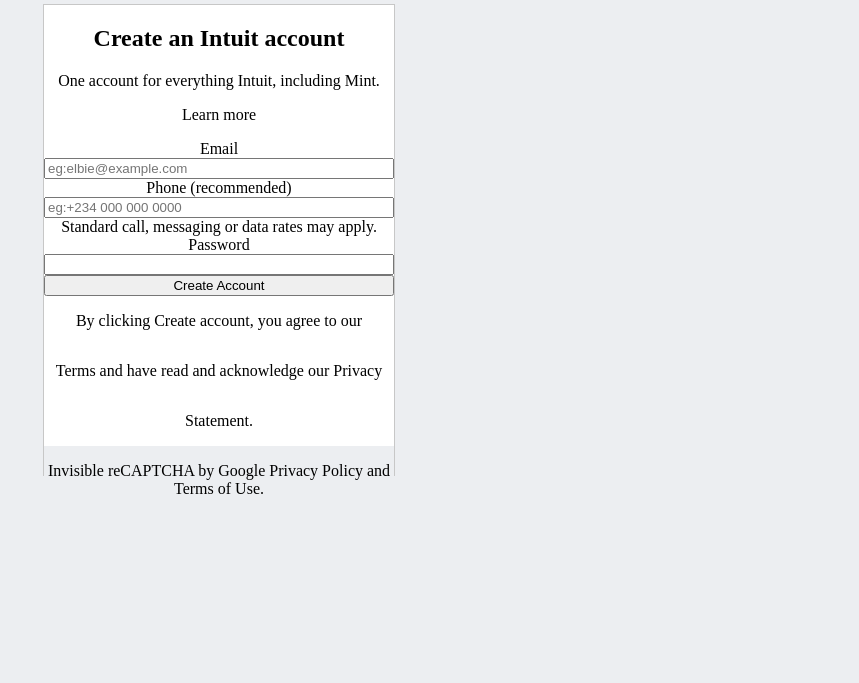
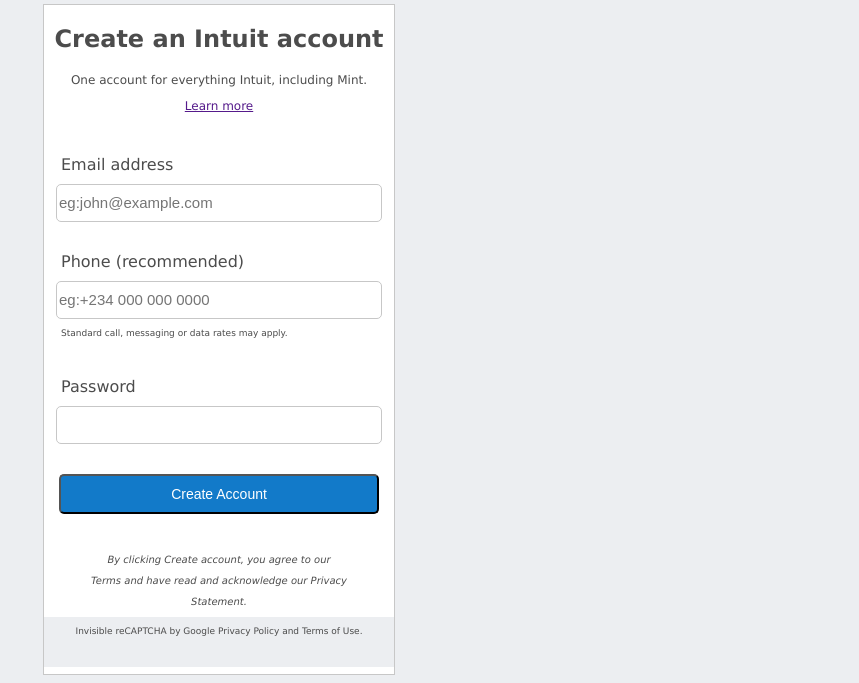
Before and after one commit to Elbie-em/mint.com_signup_page_clone, a plain HTML site: page index.html in a window 1280 px wide. Shown: the part 223-906 px from the top of the page, without its empty margins (421-1280 px from the left). Before the commit the page ends 800 px from the top, so only its background shows below. Drawn offline with Linux system fonts and the light colour scheme.

Commit message:
finished styling of form elements

```diff
--- a/index.html
+++ b/index.html
@@ -28,21 +28,24 @@
 
 		<form action="submit" id="signup_form">
 			<h2>Create an Intuit account</h2>
-			<p>One account for everything Intuit, including Mint.</p>
-			<p>Learn more</p>
+			<p class="help">One account for everything Intuit, including Mint.</p>
+			<p class="help"><a href="">Learn more</a></p>
 			<div id="form_input">
-				<label id="email_label" for="email">Email</label>
-				<input type="email" id="email" name="email" placeholder="eg:elbie@example.com" required>
+				<label id="email_label" for="email">Email address</label>
+				<input type="email" id="email" name="email" placeholder="eg:john@example.com" required>
 				<label id="email_label" for="phone_number">Phone (recommended)</label>
 				<input type="number" id="phone_number" name="phone_number" placeholder="eg:+234 000 000 0000" required>
-				<label>Standard call, messaging or data rates may apply.</label>
+				<p id="small_text_b">Standard call, messaging or data rates may apply.</p>
 				<label id="password" for="password">Password</label>
 				<input type="password" id="password" name="password"required>
 				<button id="submit">Create Account</button>
-				<p>By clicking Create account, you agree to our</p>
-				<p>Terms and have read and acknowledge our Privacy </p>
-				<p>Statement.</p>
-				<div id=recaptcha>
+				<div class="terms">
+					<p>By clicking Create account, you agree to our</p>
+					<p>Terms and have read and acknowledge our Privacy </p>
+					<p>Statement.</p>
+				</div>
+
+				<div id="small_text_a">
 					<p>Invisible reCAPTCHA by Google Privacy Policy and Terms of Use.</p>
 				</div>
 			</div>
--- a/stylesheet.css
+++ b/stylesheet.css
@@ -1,6 +1,7 @@
 body{
 	background-color: #ECEEF1;
 	text-align: center;
+	font-family:Verdana, sans-serif;
 }
 a, button{
 	cursor: pointer;
@@ -24,7 +25,7 @@ nav ul li {
     float: right;
     width: 120px;
     height: 38px;
-    font-size: 20px;
+    font-size: 16px;
     margin: 15px;
     margin-right: 20px;
 
@@ -48,12 +49,36 @@ nav ul li {
 	display:inline;
 }
 
+.help{
+	font-size:12px;
+}
+
 #signup_form{
 	display: inline-block;
 	background-color:white ;
 	width:350px;
-	height:470px;
+	height:669px;
+	color: #4C4C4C;
 	border:1px solid #C7C7C7;
+}
+
+#signup_form input{
+	width: 320px;
+	height: 34px;
+	border: 1px solid #C7C7C7;
+	border-radius: 5px;
+	margin-left:auto;
+	margin-right:auto;
+	margin-top:10px;
+	font-size: 15px ;
+}
+
+#signup_form label{
+	text-align:left;
+	margin-top:30px;
+	font-size: 16px ;
+	font-weight:200;
+	margin-left:17px ;
 }
 
 #form_input{
@@ -61,8 +86,31 @@ nav ul li {
 	flex-direction:column;
 }
 
-#recaptcha{
+#small_text_a{
 	background-color:  #ECEEF1;
 	height: 50px;
 	width:350px;
+	font-size: xx-small;
 }
+#small_text_b{
+	text-align: left;
+	margin-left: 17px;
+	font-size: xx-small;
+}
+.terms{
+	font-size: 10px;
+	font-style: italic;
+}
+
+#submit{
+	width: 320px;
+	height: 40px;
+	border-radius: 5px;
+	margin-left:auto;
+	margin-right:auto;
+	margin-top:30px;
+	margin-bottom: 30px;
+	font-size: 14px ;
+	background-color: #127AC9;
+	color: white;
+}
```
